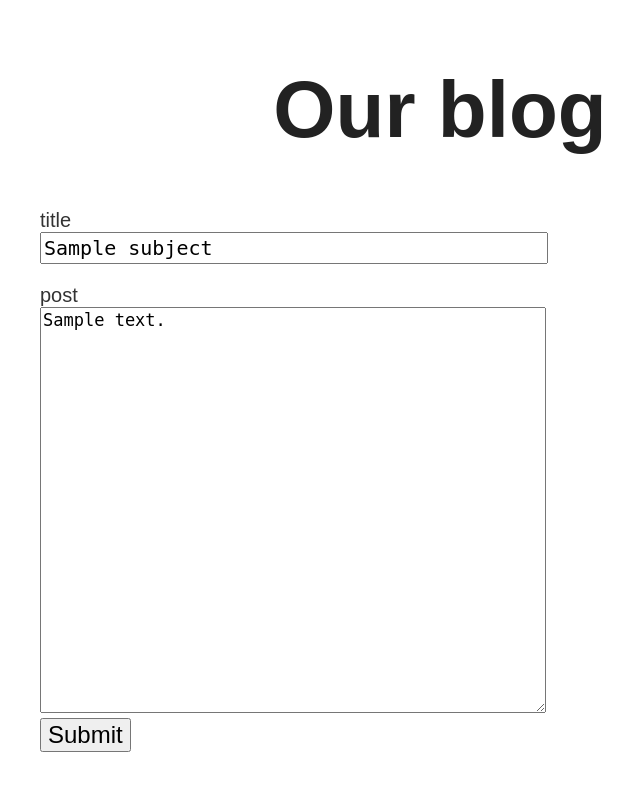
After one commit to arush89/Our_blog-, a Python web app: template blog/templates/newpost.html in a window 1280 px wide. The commit adds this page. Shown: the whole page, without its empty margins (200-840 px from the left). Run offline with Jinja, Linux system fonts and the light colour scheme; the template is opened without the code that fills it: most values are stand-ins (such as "Sample title", 1, 10 or a date in 2020).

Commit message:
Finally got it working

```diff
--- /dev/null
+++ b/blog/static/style.css
@@ -0,0 +1,82 @@
+body {
+    font-family: Forte, Arial, sans-serif;
+    font-size: 20px;
+
+    width: 800px;
+    margin: 0 auto;
+    padding: 10px;
+    color: #333;
+}
+
+h2 {
+    font-size: 24px;
+    font-weight: bold;
+    margin-bottom: 20px;
+}
+
+.error {
+    color: red;
+}
+
+label {
+  display: block;
+  font-size: 20px;
+}
+
+label + label {
+    margin-top: 20px;
+}
+
+input[type=text] {
+    width: 500px;
+    font-size: 20px;
+    padding: 2px;
+    font-family: monospace;
+}
+
+textarea {
+  width: 500px;
+  height: 400px;
+  font-size: 17px;
+  font-family: monospace;
+}
+
+input[type=submit] {
+  font-size: 24px;
+}
+
+.main-title {
+    display: block;
+    color: #222;
+    font-size: 40px;
+    font-weight: bold;
+    text-align: center;
+    margin-bottom: 30px;
+    text-decoration: none;
+}
+
+.post + .post {
+    margin-top: 15px;
+}
+
+.post-heading {
+    position: relative;
+    border-bottom: 3px solid #666;
+}
+
+.post-title {
+    font-size: 24px;
+    font-weight: bold;
+}
+
+.post-date {
+    position: absolute;
+    right: 0px;
+    bottom: 0px;
+    color: #999;
+
+}
+
+.post-content {
+    margin-top: 5px;
+}
--- a/blog/style.css
+++ /dev/null
@@ -1,5 +0,0 @@
-h1{
-    color:#00FFFF;
-    font-family:Forte ;
-    font-size: 60px;
-}
--- a/blog/templates/base.html
+++ b/blog/templates/base.html
@@ -1,12 +1,12 @@
 <!DOCTYPE html>
 <html>
     <head>
-        <link type="text/css" rel="stylesheet" href="style.css" />
-        <title>build-a-blog</title>
+        <link type="text/css" rel="stylesheet" href="/static/style.css" />
+        <title>Our blog</title>
     </head>
 
     <body>
-        <a href="/front.html" class="main-title"><h1>Our blog</h1></a>
+        <a href="/newpost" class="main-title"><h1>Our blog</h1></a>
 
         <div id="content">
         {% block blogpost %}
--- /dev/null
+++ b/blog/templates/newpost.html
@@ -0,0 +1,19 @@
+{% extends "base.html" %}
+{% block blogpost %}
+
+    <form method ="post">
+        <label>
+            <div>title</div>
+            <input type = "text" name = "subject" value ="{{subject}}">
+        </label>
+
+        <label>
+            <div>post</div>
+            <textarea name = "content">{{content}}</textarea>
+        </label>
+
+        <div class ="error">{{error}}</div>
+
+        <input type = "submit">
+    </form>
+{% endblock %}
```
Also changed, not shown: blog/templates/blog.html (added, +20 -0 lines), blog/templates/front.html (+10 -43 lines), blog/templates/post.html (added, +14 -0 lines), 1 other file.
